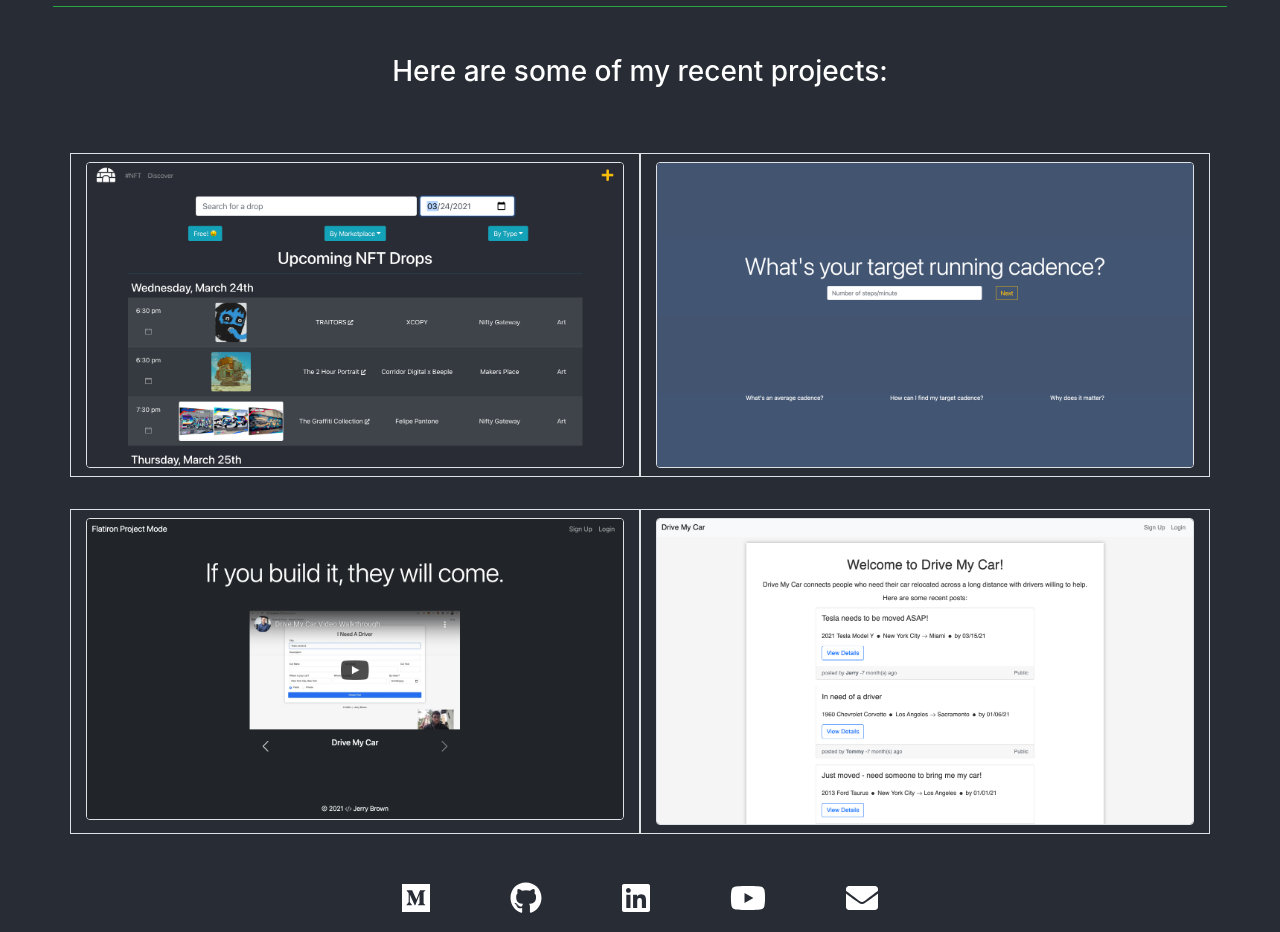
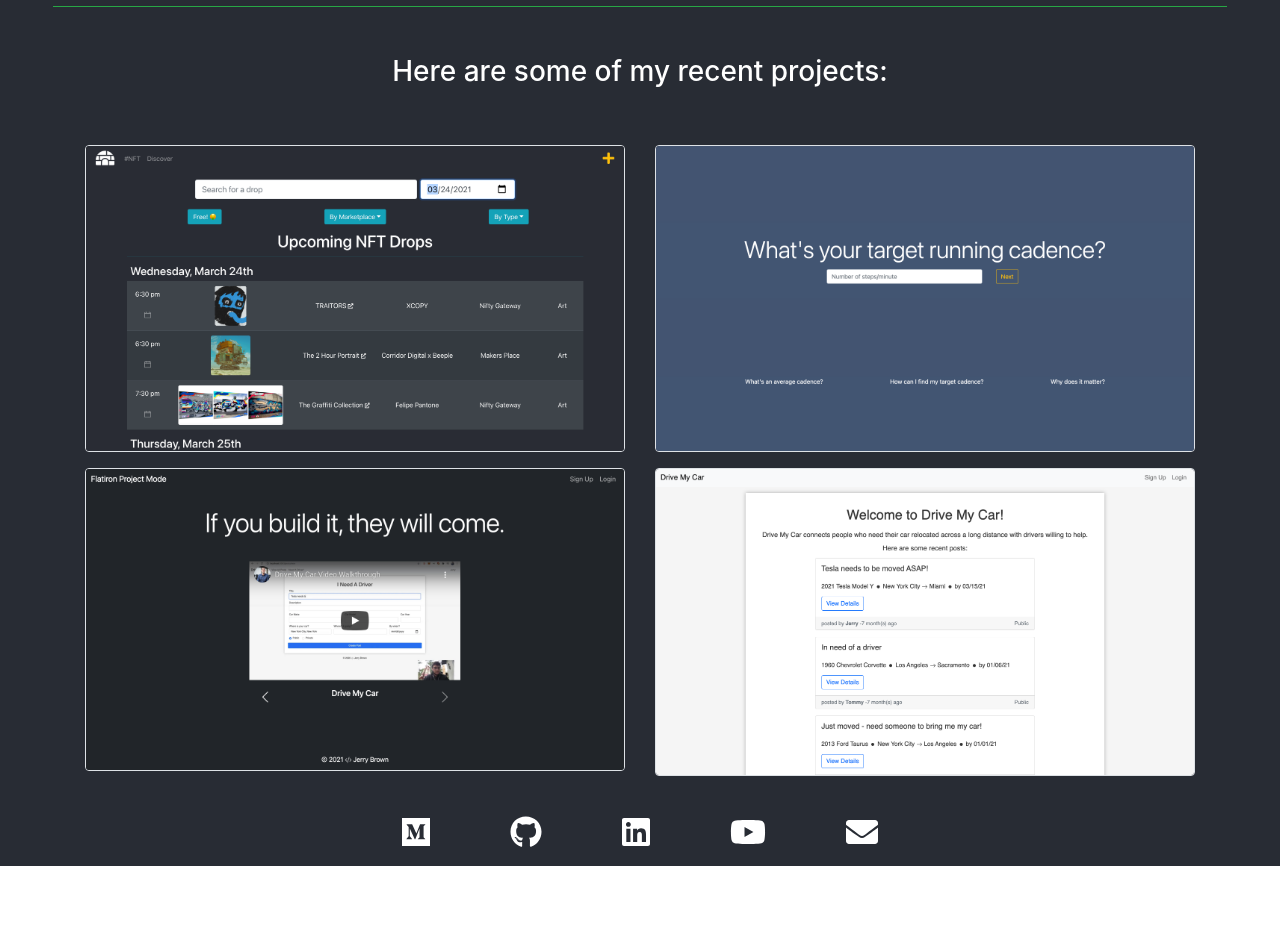
Before and after one commit to brownjer3/personal-website, a React (Create React App) app: page / in a window 1280 px wide. Shown: the part 660-1592 px from the top of the page. After the commit the page ends 1526 px from the top, so only its background shows below. Built offline with nearby package versions, Linux system fonts and the light colour scheme.

Commit message:
remove test border around project details

```diff
--- a/src/ProjectCard.js
+++ b/src/ProjectCard.js
@@ -10,7 +10,7 @@ export default class ProjectCard extends Component {
 
     render(){
         return(
-            <Col className='project-card border my-3 text-reset'>
+            <Col className='project-card'>
                 <div class="overlay border border-success"></div>
                 <Image src={this.props.image} fluid rounded className='border project-img my-2'/>
                 <ProjectDetails {...this.props} />
```
